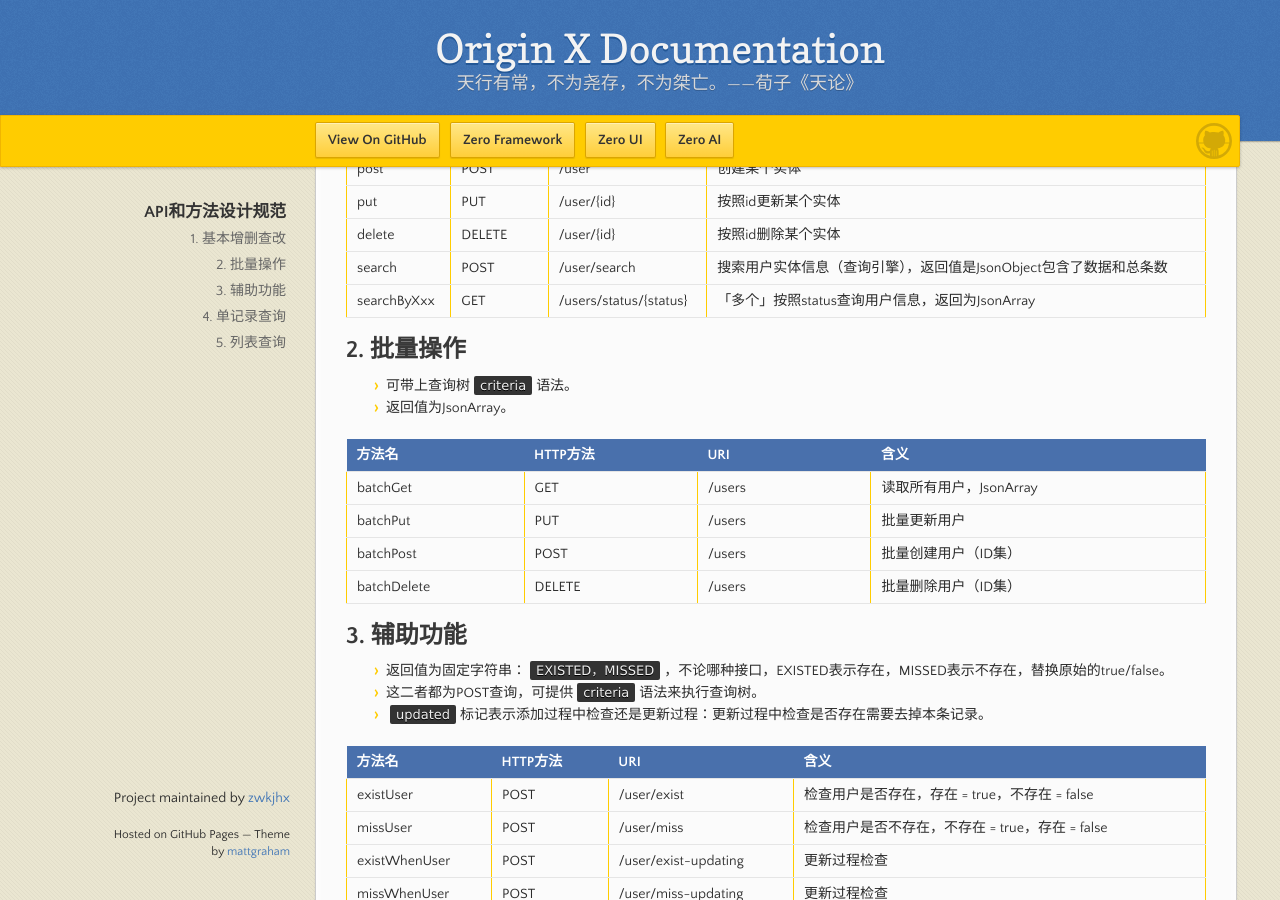
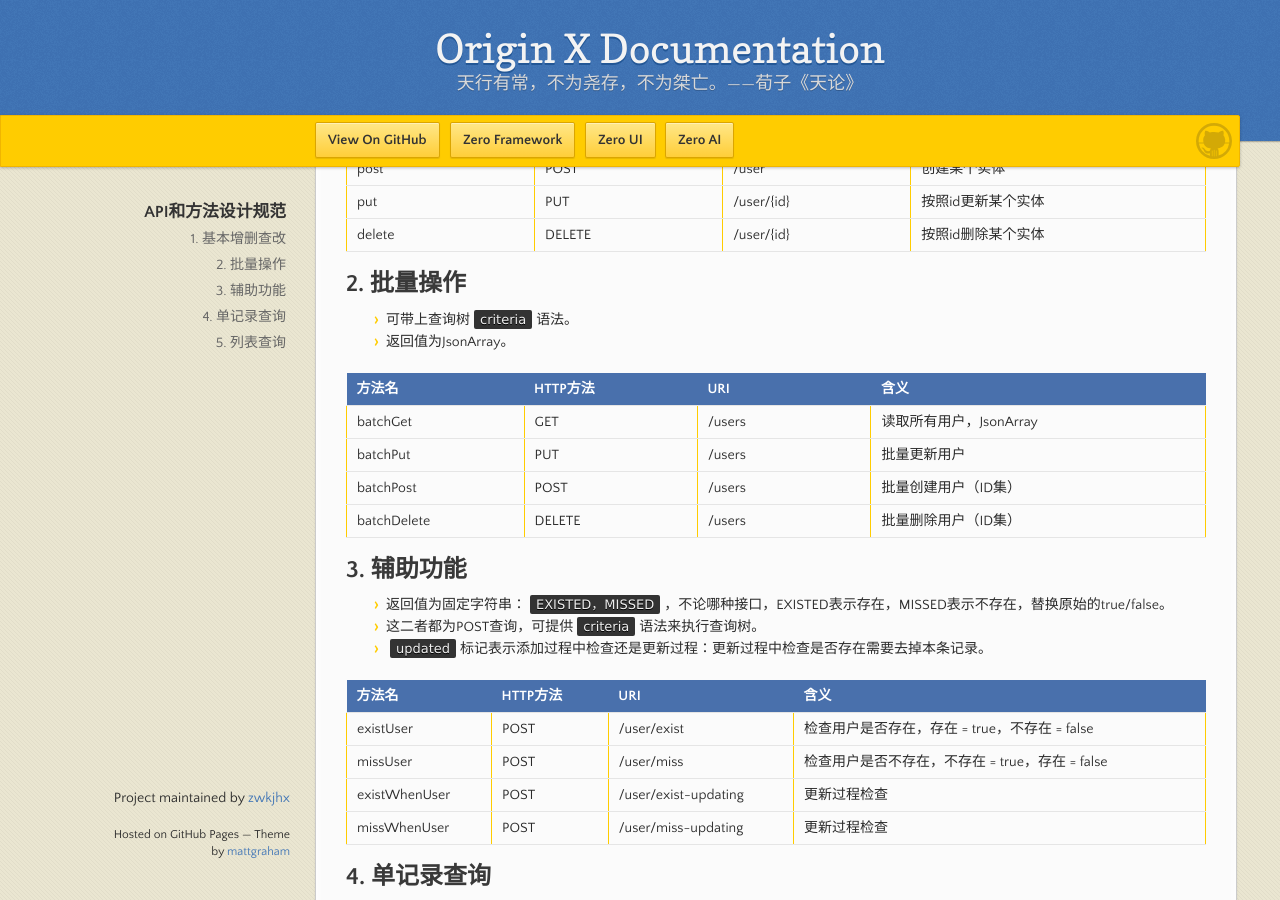
Before and after one commit to zwkjhx/ox-doc, a Jekyll site: the page built from specification/1-zerogui-fan/spc-002-apihe-fang-fa-she-ji-gui-fan.md, in a window 1280 px wide and 900 px high, scrolled down 317 px. Built offline with Jekyll 4.4.1, drawn with Linux system fonts in a browser that asks for light colours; our own code applies the rules of GitHub Pages for plain Markdown files.

Commit message:
Updates specification/1-zerogui-fan/spc-002-apihe-fang-fa-she-ji-gui-fan.md
Auto commit by GitBook Editor

```diff
--- a/specification/1-zerogui-fan/spc-002-apihe-fang-fa-she-ji-gui-fan.md
+++ b/specification/1-zerogui-fan/spc-002-apihe-fang-fa-she-ji-gui-fan.md
@@ -12,8 +12,6 @@ Api类中的方法定义一般有两套，这个开发者可以根据实际情
 | post | POST | /user | 创建某个实体 |
 | put | PUT | /user/{id} | 按照id更新某个实体 |
 | delete | DELETE | /user/{id} | 按照id删除某个实体 |
-| search | POST | /user/search | 搜索用户实体信息（查询引擎），返回值是JsonObject包含了数据和总条数 |
-| searchByXxx | GET | /users/status/{status} | 「多个」按照status查询用户信息，返回为JsonArray |
 
 ## 2. 批量操作
 
```
